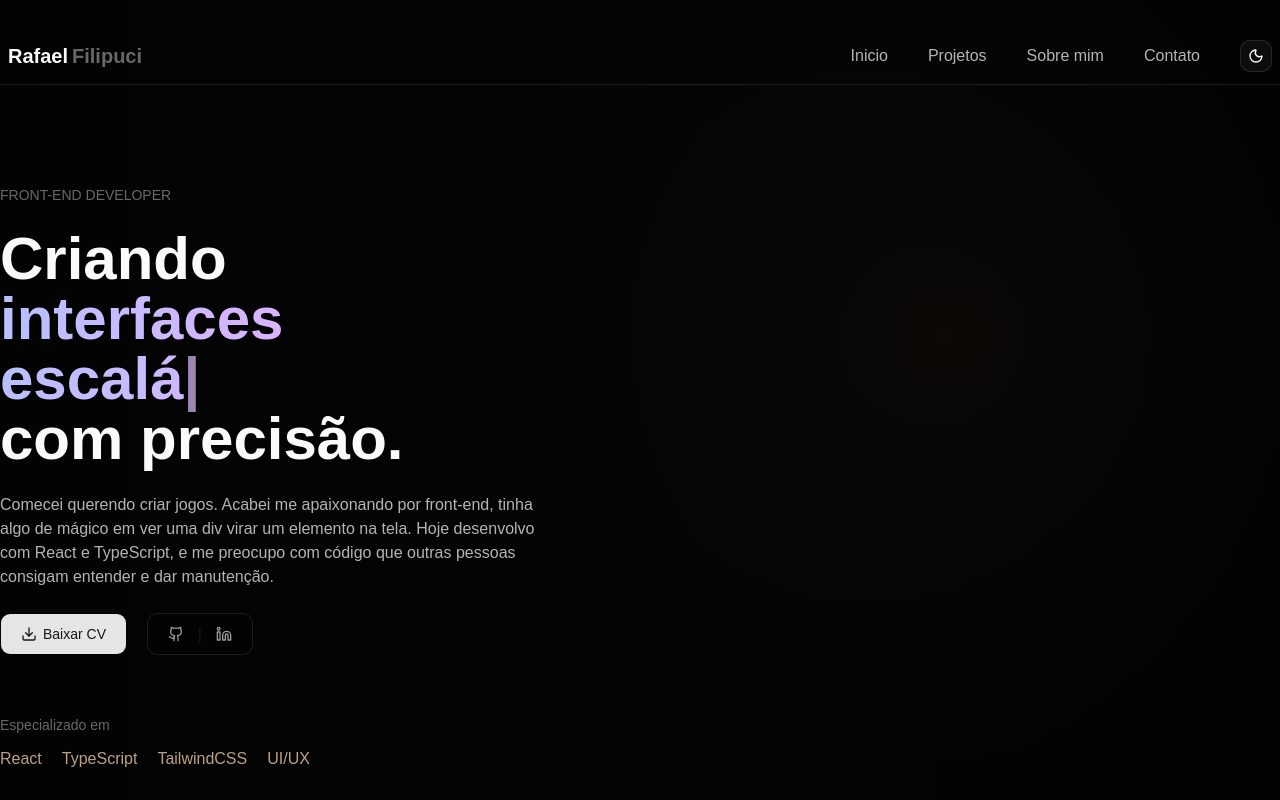
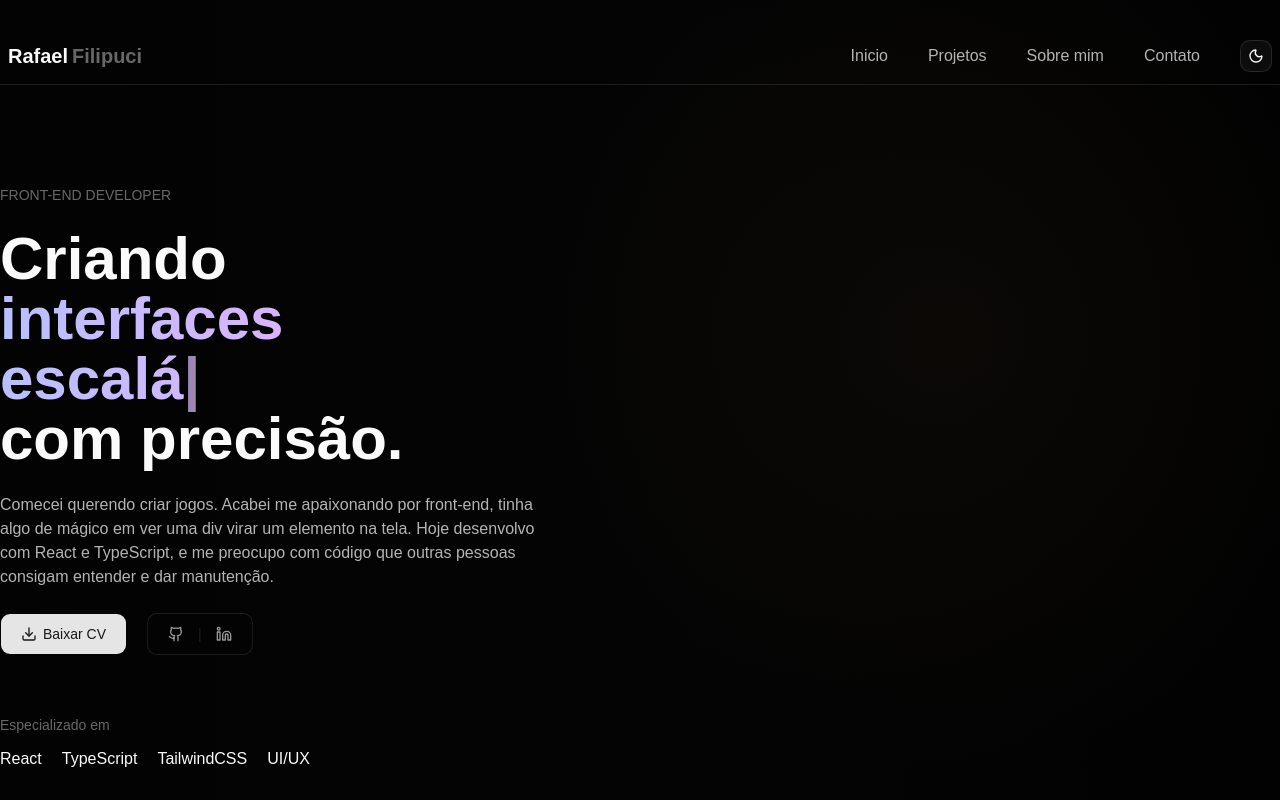
Before and after one commit to Filipuci/portfolio, a React (Vite) app: page / in a window 1280 px wide. Built offline with nearby package versions, Linux system fonts and the light colour scheme; a web font is replaced by a local one.

Commit message:
style(hero): replace amber accent with purple gradient

```diff
--- a/src/components/Hero/HeroImg.tsx
+++ b/src/components/Hero/HeroImg.tsx
@@ -8,7 +8,7 @@ export const HeroImg = () => {
   className="absolute -right-30 -top-5 w-80 h-80 rounded-full blur-3xl z-0"
   style={{
     background:
-            "radial-gradient(circle, rgba(255,170,90,0.18) 0%, rgba(255,170,90,0.08) 35%, transparent 72%)",
+      "radial-gradient(circle, rgba(255,255,255,0.16) 0%, rgba(240,235,255,0.08) 35%, transparent 72%)",
   }}
 />
 
@@ -16,7 +16,7 @@ export const HeroImg = () => {
         aria-hidden="true"
         className="absolute right-5 -top-2.5 w-115 h-115 rounded-full border z-0"
         style={{
-          border: "2px solid rgba(255,190,120,0.10)",
+          border: "2px solid rgba(255,255,255,0.08)",
           filter: "blur(0.4px)",
         }}
       />
--- a/src/components/Hero/HeroSkills.tsx
+++ b/src/components/Hero/HeroSkills.tsx
@@ -8,7 +8,7 @@ export const HeroSkills = () => {
         {skills.map(skill => (
           <li
             key={skill}
-            className="text-[#bea181] select-none"
+            className="select-none"
             aria-label={skill}
           >
             {skill}
```
Lines whose indentation alone changed are shown as unchanged.
